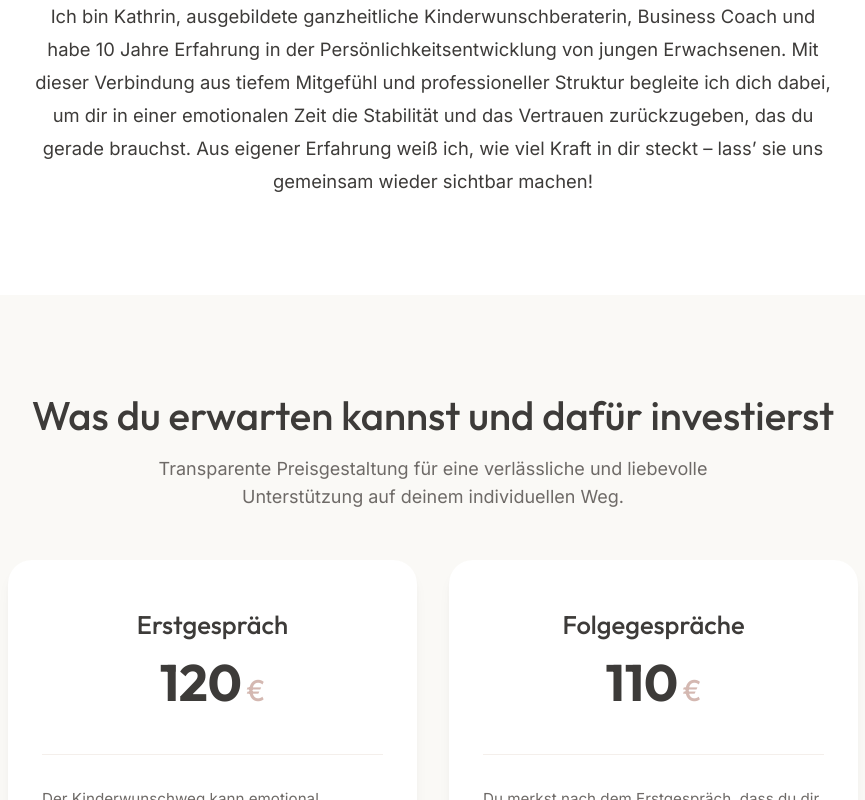
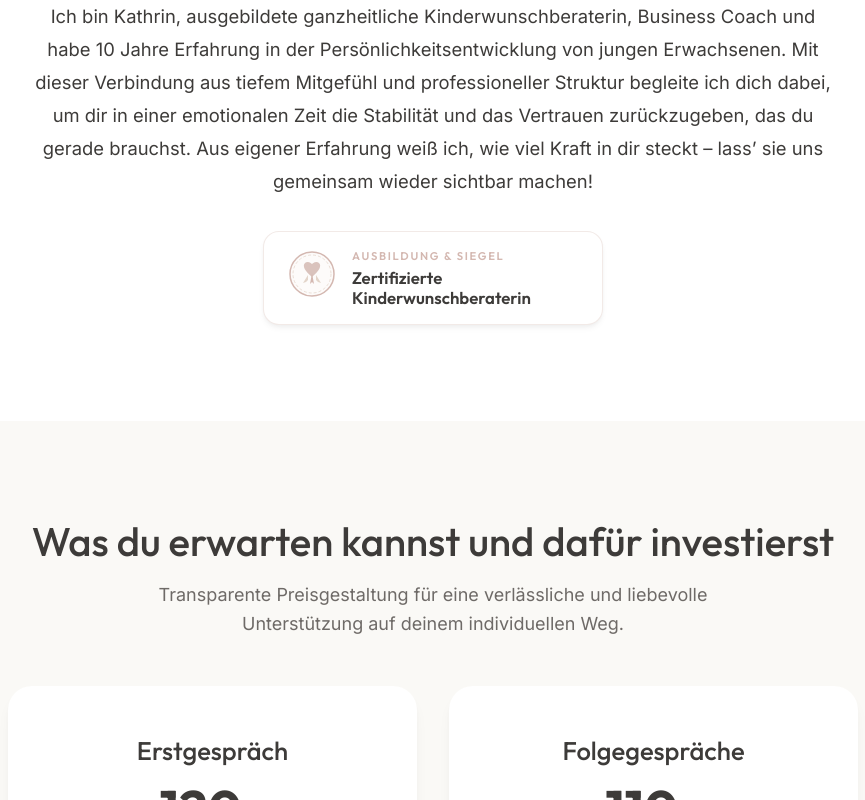
Before and after one commit to nielsinoglindini/kinderwunsch, a React (Vite) app: page / in a window 1280 px wide. Shown: the part 3258-4058 px from the top of the page, without its empty margins (207-1072 px from the left). Built offline with nearby package versions, Linux system fonts and the light colour scheme.

Commit message:
feat: add certification badge to biography section in App component

```diff
--- a/src/App.tsx
+++ b/src/App.tsx
@@ -219,9 +219,57 @@ function App() {
           <div className="text-center animate-on-scroll" style={{ maxWidth: '800px', margin: '0 auto' }}>
             <h2 className="section-title">Warum ich dich auf deinem Weg stärken kann</h2>
             <div style={{ width: '60px', height: '3px', backgroundColor: 'var(--color-primary)', margin: '0 auto 32px' }}></div>
-            <p style={{ fontSize: '1.15rem', lineHeight: '1.8', color: 'var(--color-text-main)' }}>
+            <p style={{ fontSize: '1.15rem', lineHeight: '1.8', color: 'var(--color-text-main)', marginBottom: '32px' }}>
               Ich bin Kathrin, ausgebildete ganzheitliche Kinderwunschberaterin, Business Coach und habe 10 Jahre Erfahrung in der Persönlichkeitsentwicklung von jungen Erwachsenen. Mit dieser Verbindung aus tiefem Mitgefühl und professioneller Struktur begleite ich dich dabei, um dir in einer emotionalen Zeit die Stabilität und das Vertrauen zurückzugeben, das du gerade brauchst. Aus eigener Erfahrung weiß ich, wie viel Kraft in dir steckt – lass’ sie uns gemeinsam wieder sichtbar machen!
             </p>
+
+            {/* Certification Badge */}
+            <div className="certification-badge" style={{
+              display: 'inline-flex',
+              alignItems: 'center',
+              gap: '16px',
+              padding: '16px 24px',
+              borderRadius: 'var(--radius-md)',
+              border: '1px solid rgba(212, 184, 177, 0.3)',
+              backgroundColor: 'var(--color-surface)',
+              boxShadow: 'var(--shadow-sm)',
+              textAlign: 'left',
+              maxWidth: '340px',
+              margin: '0 auto'
+            }}>
+              <div style={{ flexShrink: 0 }}>
+                <svg width="48" height="48" viewBox="0 0 48 48" fill="none" xmlns="http://www.w3.org/2000/svg">
+                  <circle cx="24" cy="24" r="22" fill="#FDFBFA" stroke="var(--color-primary)" strokeWidth="1.5" />
+                  <circle cx="24" cy="24" r="19" fill="none" stroke="var(--color-accent)" strokeWidth="0.75" strokeDasharray="3 2" />
+                  <path d="M24 14 C24 14 20 10 17 13 C14 16 17 21 24 27 C31 21 34 16 31 13 C28 10 24 14 24 14 Z" fill="var(--color-primary)" opacity="0.85" />
+                  <path d="M24 23 L26 34 L24 32 L22 34 Z" fill="var(--color-primary)" />
+                  <path d="M20 25 L15 33 L18 32 L20 30 Z" fill="var(--color-accent)" />
+                  <path d="M28 25 L33 33 L30 32 L28 30 Z" fill="var(--color-accent)" />
+                </svg>
+              </div>
+              <div>
+                <div style={{
+                  fontFamily: 'var(--font-heading)',
+                  fontSize: '0.7rem',
+                  textTransform: 'uppercase',
+                  letterSpacing: '0.15em',
+                  color: 'var(--color-primary)',
+                  fontWeight: 600,
+                  marginBottom: '2px'
+                }}>
+                  Ausbildung & Siegel
+                </div>
+                <div style={{
+                  fontFamily: 'var(--font-heading)',
+                  fontSize: '1.05rem',
+                  fontWeight: 600,
+                  color: 'var(--color-text-main)',
+                  lineHeight: '1.2'
+                }}>
+                  Zertifizierte Kinderwunschberaterin
+                </div>
+              </div>
+            </div>
           </div>
         </div>
       </section>
```
